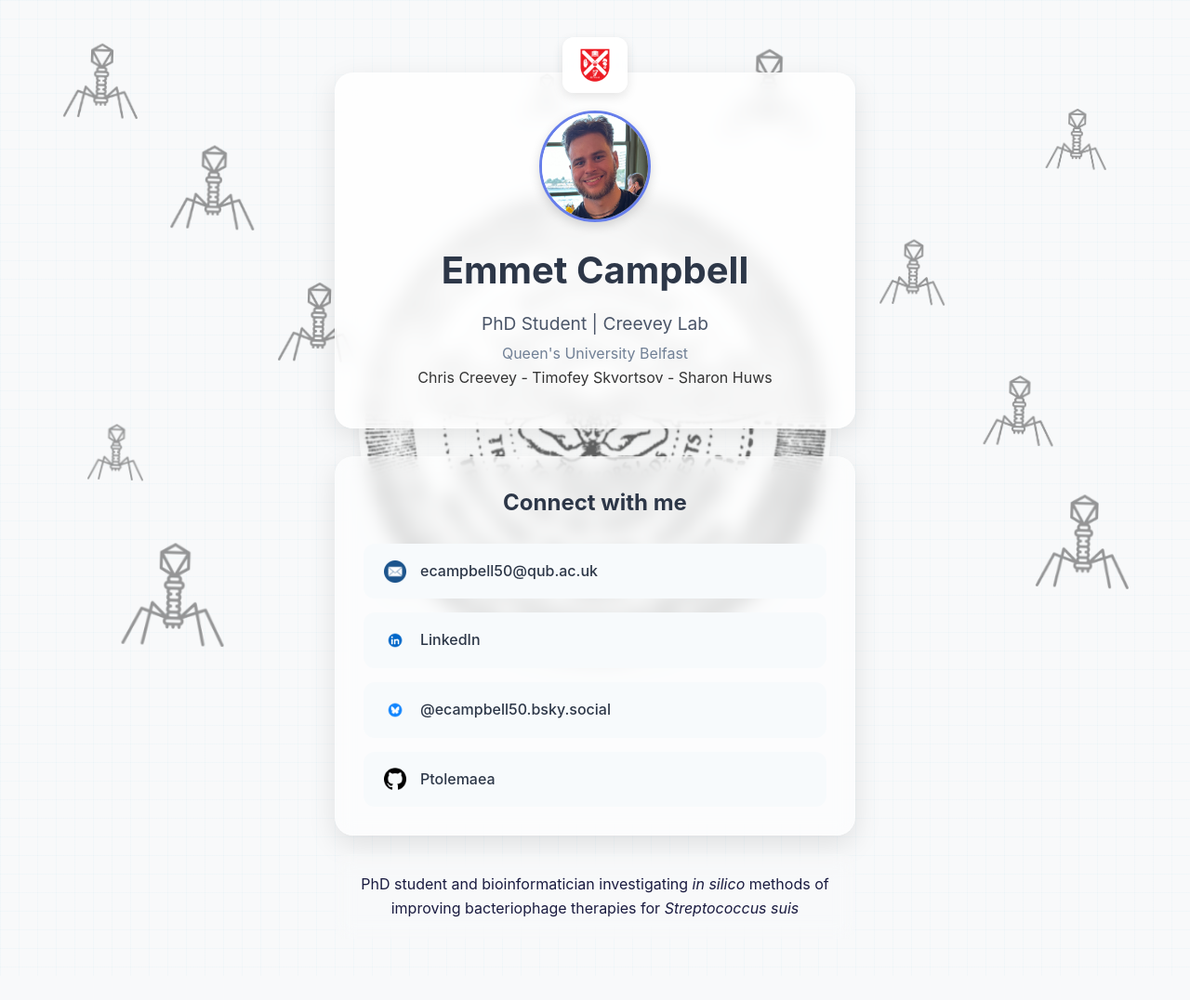
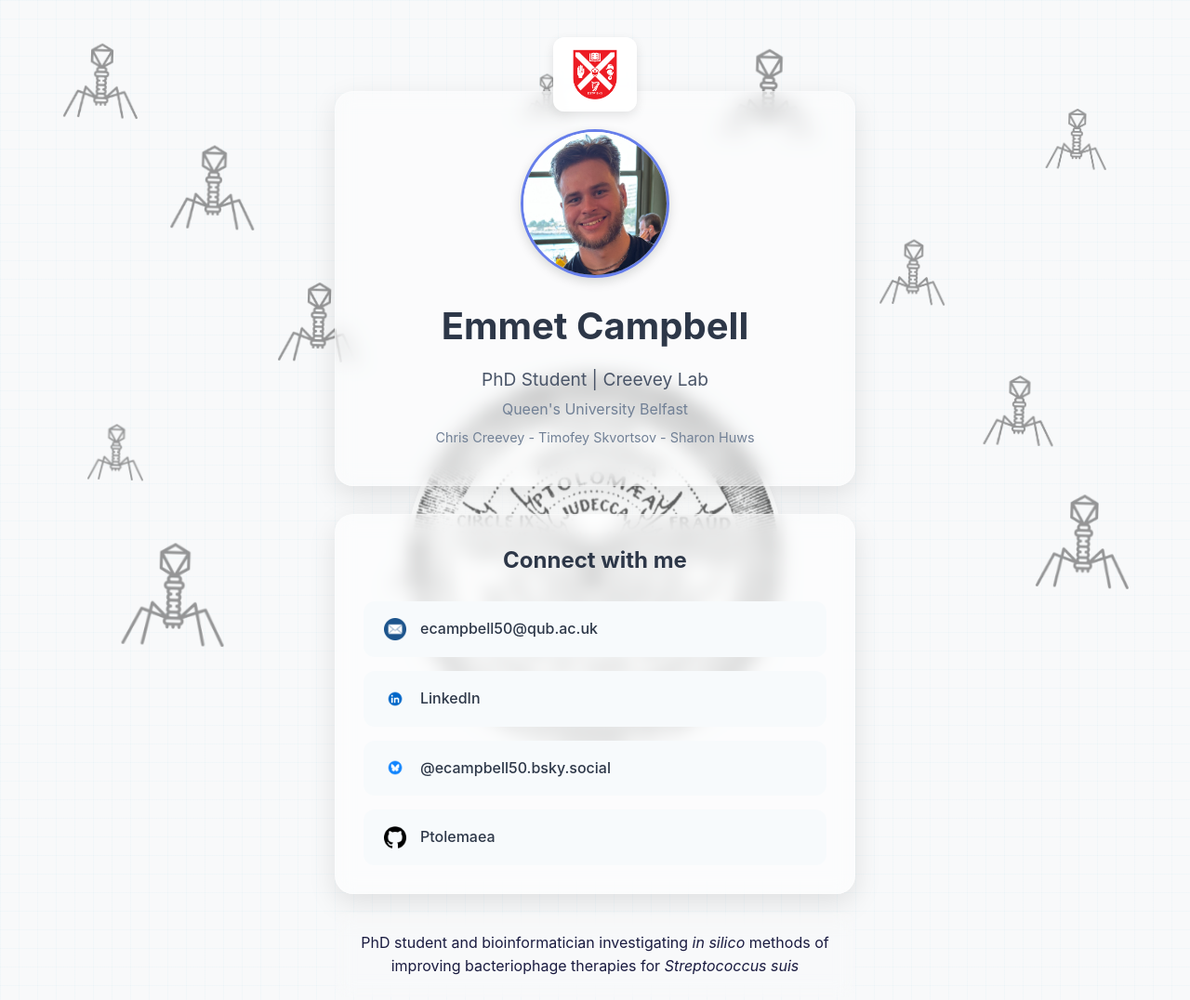
Before and after one commit to ecampbell50/EmmetCampbell.github.io, a plain HTML site: page index.html in a window 1280 px wide. Shown: the whole page at 93% size. Before the commit the page ends 1050 px from the top, so only its background shows below. Drawn offline with Linux system fonts and the light colour scheme.

Commit message:
Fine tuned aesthetics

```diff
--- a/style.css
+++ b/style.css
@@ -21,11 +21,11 @@ body {
 body::before {
     content: '';
     position: fixed;
-    bottom: 90px;
+    top: 400px;
     left: 50%;
     transform: translateX(-50%);
-    width: 500px;
-    height: 500px;
+    width: 400px;
+    height: 400px;
     background-image: url('images/netherhell3.png');
     background-size: cover;
     background-repeat: no-repeat;
@@ -56,7 +56,7 @@ body::before {
 }
 
 .university-logo img {
-    height: 60px;
+    height: 80px;
     width: auto;
     background: rgba(255, 255, 255, 0.9);
     backdrop-filter: blur(5px);
@@ -70,7 +70,7 @@ body::before {
 /* Header/Hero Section */
 .hero {
     text-align: center;
-    background: rgba(255, 255, 255, 0.8);
+    background: rgba(255, 255, 255, 0.4);
     backdrop-filter: blur(10px);
     -webkit-backdrop-filter: blur(10px);
     border: 1px solid rgba(255, 255, 255, 0.3);
@@ -83,8 +83,8 @@ body::before {
 
 .profile-image {
     margin: 0 auto 20px;
-    width: 120px;
-    height: 120px;
+    width: 160px;
+    height: 160px;
     border-radius: 50%;
     overflow: hidden;
     border: 3px solid #667eea;
@@ -114,6 +114,12 @@ body::before {
 .institution {
     font-size: 1rem;
     color: #718096;
+}
+
+.supervisors {
+    font-size: 0.9rem;
+    color: #718096;
+    margin-top: 5px;
 }
 
 /* Links Section */
@@ -171,6 +177,7 @@ body::before {
     font-weight: 500;
 }
 
+
 /* Add scattered bacteriophages - more, larger, more visible */
 body::after {
     content: '';
@@ -220,10 +227,11 @@ body::after {
         12% 88%;
     background-repeat: no-repeat;
     opacity: 0.40;
-    z-index: -2;
+    z-index: 0;
     pointer-events: none;
     animation: float 20s ease-in-out infinite;
 }
+
 
 /* Keep the floating animation */
 @keyframes float {
```
